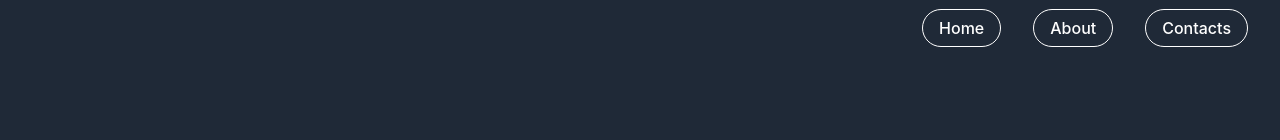
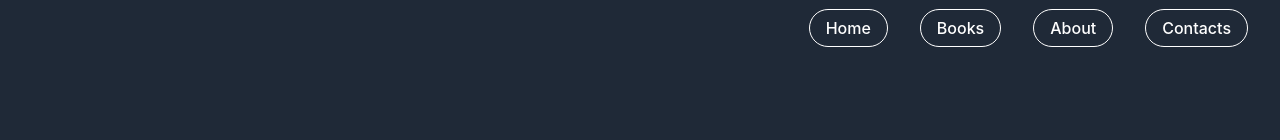
Before and after one commit to Valeriusdev/react-library-app, a React (Vite) app: page / in a window 1280 px wide. Shown: the top 140 px of the page. Built offline with nearby package versions, Linux system fonts and the light colour scheme.

Commit message:
add Books link

```diff
--- a/src/components/Menu.jsx
+++ b/src/components/Menu.jsx
@@ -4,6 +4,7 @@ const Menu = ({ className }) => {
   return (
     <nav className={className}>
       <Link to="/" className="font-medium text-white hover:text-blue-400 mx-4 border border-white rounded-full px-4 py-2" >Home</Link>
+      <Link to="/" className="font-medium text-white hover:text-blue-400 mx-4 border border-white rounded-full px-4 py-2" >Books</Link>
       <Link to="/about" className="font-medium text-white hover:text-blue-400 mx-4 border border-white rounded-full px-4 py-2" >About</Link>
       <Link to="/contacts" className="font-medium text-white hover:text-blue-400 mx-4 border border-white rounded-full px-4 py-2">Contacts</Link>
     </nav>
```
